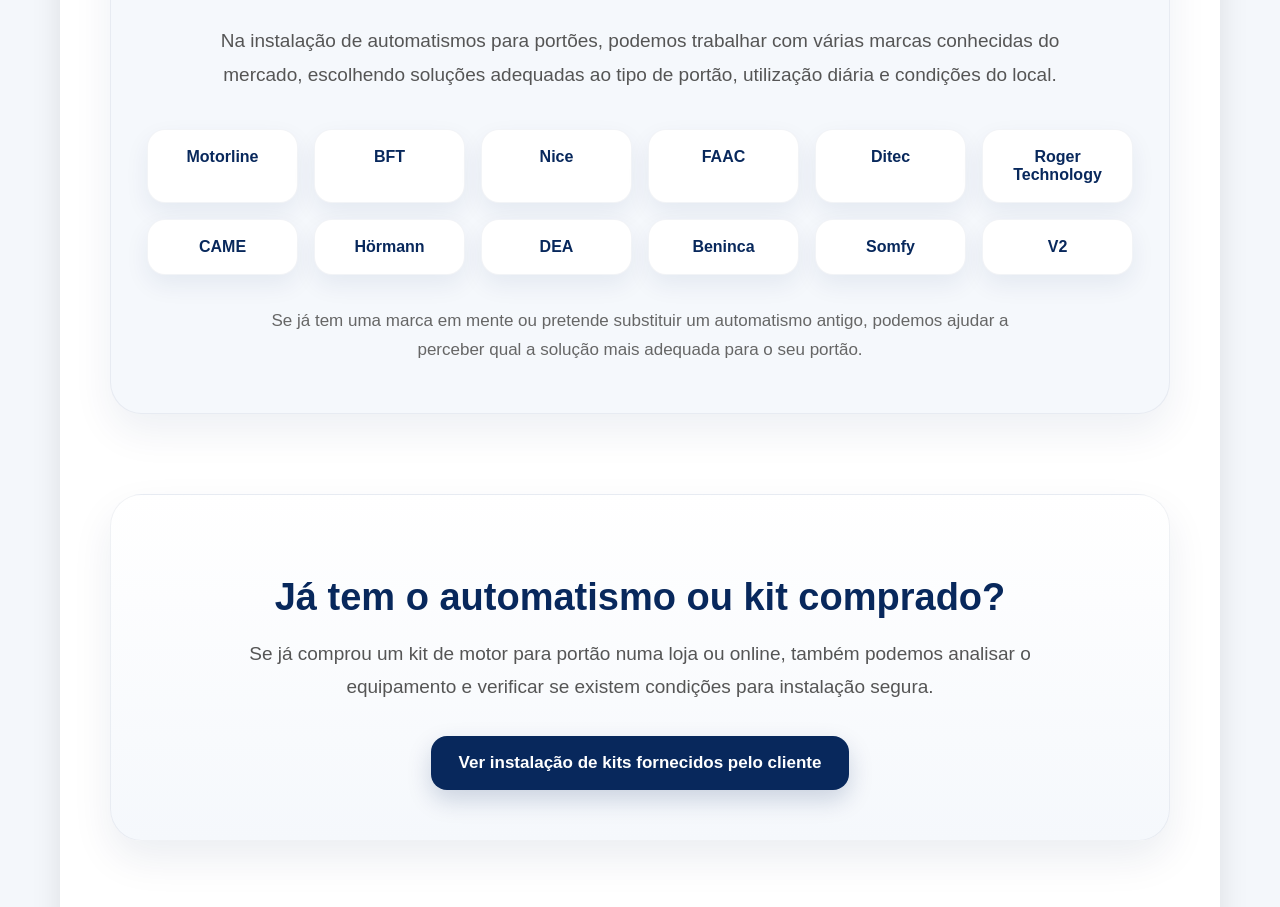
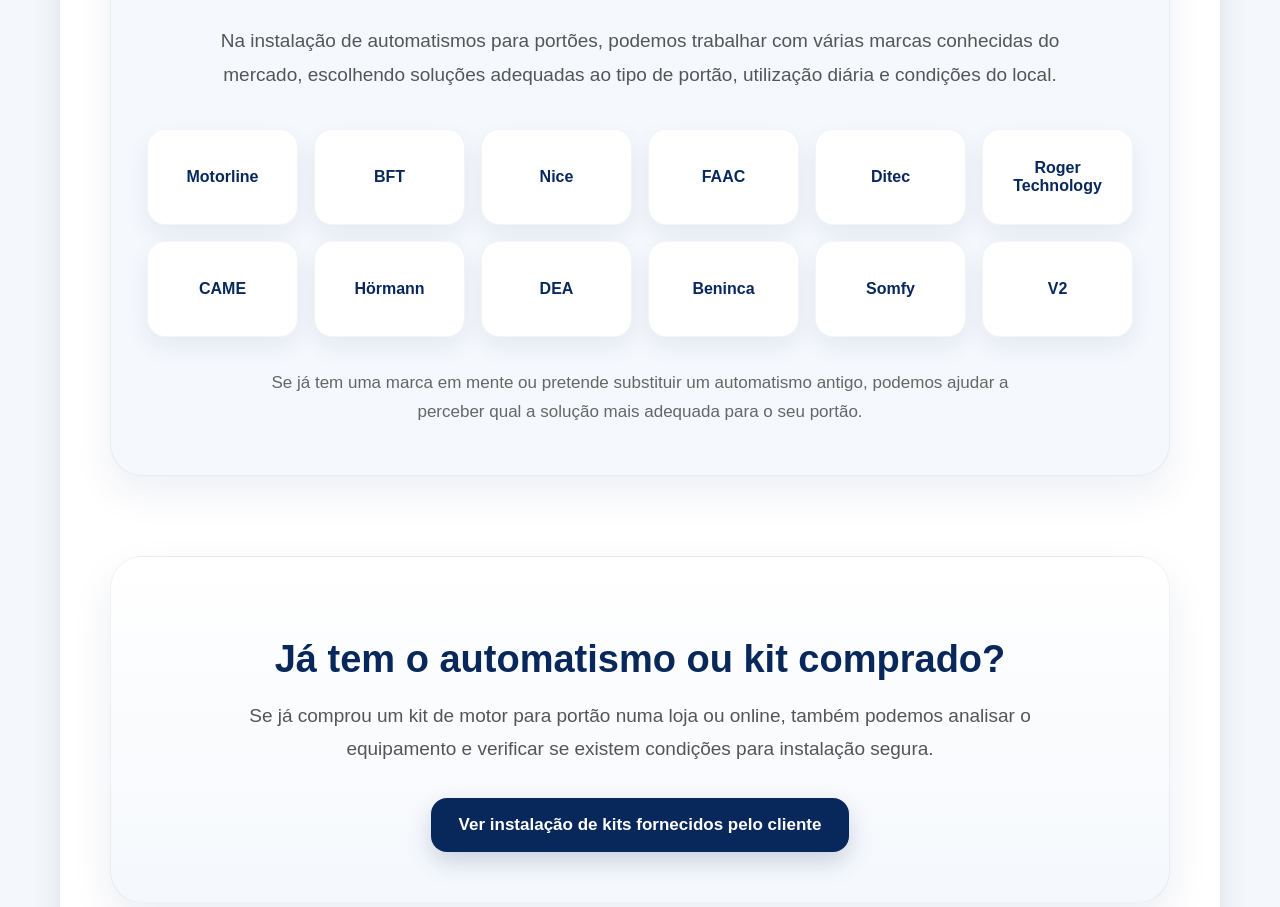
Before and after one commit to andrecorreiaauto-bit/teccasa-site, a Next.js app: page /instalacao-automatismos-portoes in a window 1280 px wide. Shown: the part 1920-2827 px from the top of the page. Built offline with nearby package versions, Linux system fonts and the light colour scheme.

Commit message:
Update instalacao-automatismos-portoes.js

```diff
--- a/pages/instalacao-automatismos-portoes.js
+++ b/pages/instalacao-automatismos-portoes.js
@@ -571,22 +571,23 @@ export default function InstalacaoAutomatismosPortoes() {
                                                                   >
 
                                                                   {[
-                                                                  "Motorline",
-                                                                  "BFT",
-                                                                  "Nice",
-                                                                  "FAAC",
-                                                                  "Ditec",
-                                                                  "Roger Technology",
-                                                                  "CAME",
-                                                                  "Hörmann",
-                                                                  "DEA",
-                                                                  "Beninca",
-                                                                  "Somfy",
-                                                                  "V2"
+                                                                  { nome:"Motorline", href:"/automatismos-motorline-portoes" },
+                                                                  { nome:"BFT", href:"/automatismos-bft-portoes" },
+                                                                  { nome:"Nice", href:"/automatismos-nice-portoes" },
+                                                                  { nome:"FAAC", href:"/automatismos-faac-portoes" },
+                                                                  { nome:"Ditec", href:"/automatismos-ditec-portoes" },
+                                                                  { nome:"Roger Technology", href:"/automatismos-roger-technology-portoes" },
+                                                                  { nome:"CAME", href:"/automatismos-came-portoes" },
+                                                                  { nome:"Hörmann", href:"/automatismos-hormann-portoes" },
+                                                                  { nome:"DEA", href:"/automatismos-dea-portoes" },
+                                                                  { nome:"Beninca", href:"/automatismos-beninca-portoes" },
+                                                                  { nome:"Somfy", href:"/automatismos-somfy-portoes" },
+                                                                  { nome:"V2", href:"/automatismos-v2-portoes" }
                                                                   ].map((marca,index)=>(
 
-                                                                  <div
+                                                                  <a
                                                                   key={index}
+                                                                  href={marca.href}
                                                                   className="cartao-marca"
                                                                   style={{
                                                                   background:"#ffffff",
@@ -596,11 +597,27 @@ export default function InstalacaoAutomatismosPortoes() {
                                                                   fontWeight:"bold",
                                                                   color:"#08285c",
                                                                   boxShadow:"0 10px 24px rgba(11,44,95,0.07)",
-                                                                  border:"1px solid rgba(11,44,95,0.05)"
+                                                                  border:"1px solid rgba(11,44,95,0.05)",
+                                                                  textDecoration:"none",
+                                                                  display:"flex",
+                                                                  alignItems:"center",
+                                                                  justifyContent:"center",
+                                                                  minHeight:"58px",
+                                                                  transition:"transform .25s ease, box-shadow .25s ease, background .25s ease"
+                                                                  }}
+                                                                  onMouseEnter={(e)=>{
+                                                                  e.currentTarget.style.transform="translateY(-4px)"
+                                                                  e.currentTarget.style.boxShadow="0 16px 32px rgba(11,44,95,0.12)"
+                                                                  e.currentTarget.style.background="#f9fbff"
+                                                                  }}
+                                                                  onMouseLeave={(e)=>{
+                                                                  e.currentTarget.style.transform="translateY(0)"
+                                                                  e.currentTarget.style.boxShadow="0 10px 24px rgba(11,44,95,0.07)"
+                                                                  e.currentTarget.style.background="#ffffff"
                                                                   }}
                                                                   >
-                                                                  {marca}
-                                                                  </div>
+                                                                  {marca.nome}
+                                                                  </a>
 
                                                                   ))}
 
```
